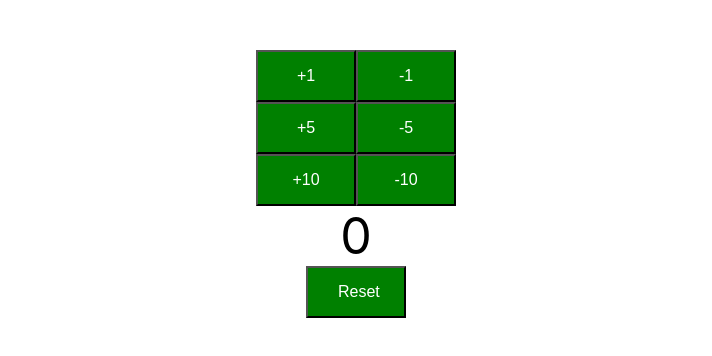
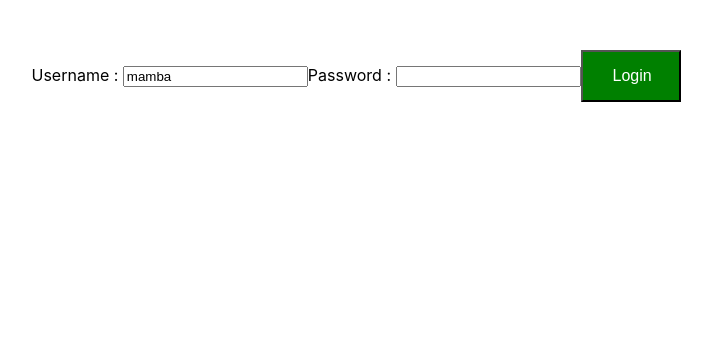
Before and after one commit to awpathum/TodoApp_React, a React (Create React App) app in the folder todo-app/: page / in a window 1280 px wide. Shown: the top 356 px of the page, without its empty margins (284-996 px from the left). Built offline with nearby package versions, Linux system fonts and the light colour scheme.

Commit message:
login component created

```diff
--- a/todo-app/src/App.js
+++ b/todo-app/src/App.js
@@ -3,6 +3,7 @@ import FirstComponent from './components/learning-examples/FirstComponent';
 import SecondComponent from './components/learning-examples/SecondComponent';
 import ThirdComponent from './components/learning-examples/ThirdComponent';
 import Counter from './components/counter/Counter';
+import TodoApp from './components/todo/TodoApp';
 import logo from './logo.svg';
 import './App.css';
 
@@ -14,7 +15,8 @@ class App extends Component {
   render() {
     return (
       <div className="App">
-        <Counter></Counter>
+        {/* <Counter></Counter> */}
+        <TodoApp></TodoApp>
       </div>
     );
   }
--- /dev/null
+++ b/todo-app/src/components/todo/TodoApp.jsx
@@ -0,0 +1,24 @@
+import React, { Component } from 'react';
+
+class TodoApp extends Component{
+    render(){
+        return (
+            <LoginComponent></LoginComponent>
+        )
+    }
+}
+
+class LoginComponent extends Component{
+
+    render(){
+        return(
+            <div>
+                Username : <input type="text" name="username" value="mamba"/>
+                Password : <input type="password" name="password"/>
+                <button>Login</button>
+            </div>
+        )
+    }
+
+}
+export default TodoApp
```
